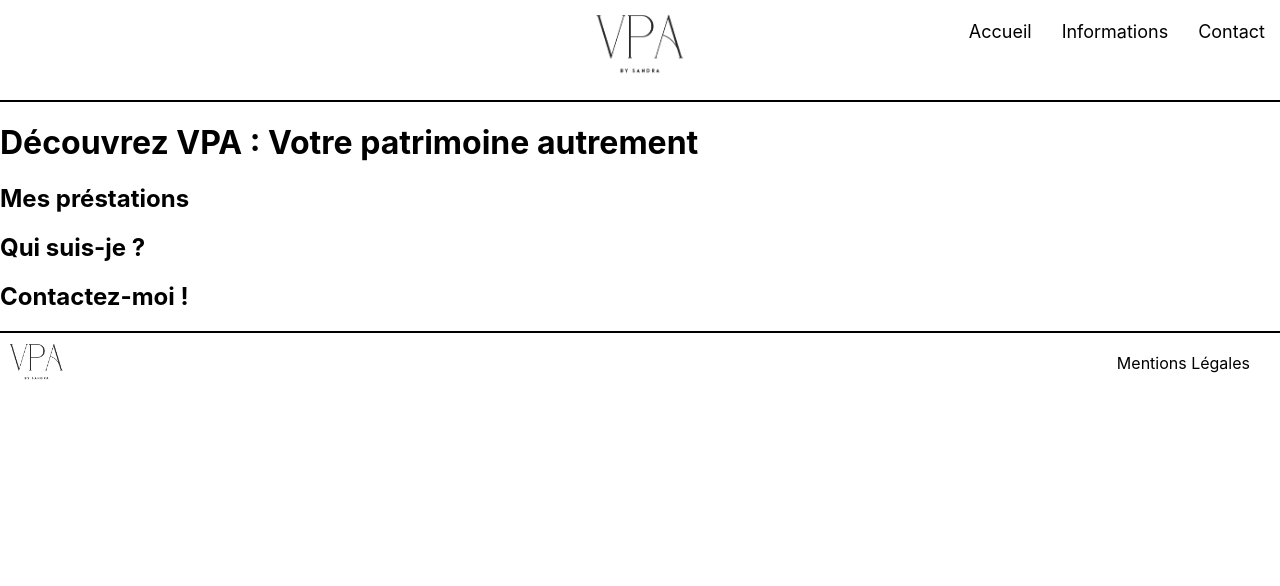
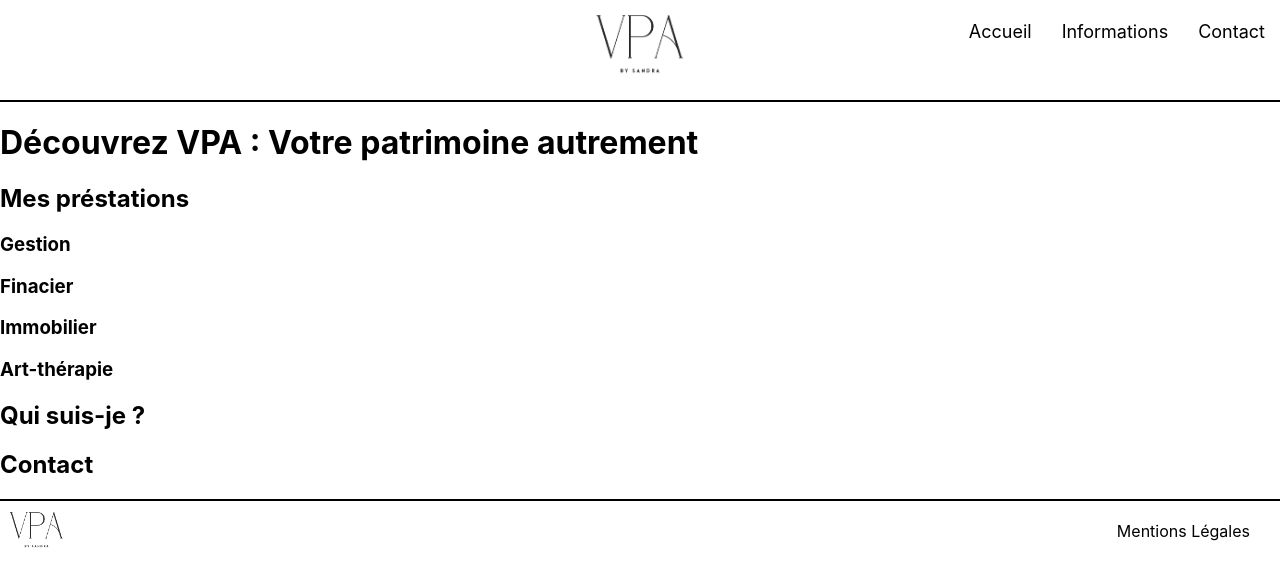
Before and after one commit to JeremyPromsy/SandraPro, a React (Create React App) app in the folder frontsandra/: page / in a window 1280 px wide. Shown: the top 586 px of the page. Built offline with nearby package versions, Linux system fonts and the light colour scheme.

Commit message:
Mise en place des pages

```diff
--- /dev/null
+++ b/frontsandra/src/pages/Art.jsx
@@ -0,0 +1,2 @@
+import React from "react";
+import "../styles/art.css"
--- /dev/null
+++ b/frontsandra/src/pages/Financier.jsx
@@ -0,0 +1,2 @@
+import React from "react";
+import "../styles/financier.css"
--- /dev/null
+++ b/frontsandra/src/pages/Gestion.jsx
@@ -0,0 +1,2 @@
+import React from "react";
+import "../styles/gestion.css"
--- a/frontsandra/src/pages/Home.jsx
+++ b/frontsandra/src/pages/Home.jsx
@@ -7,12 +7,24 @@ function Home () {
             <h1>Découvrez VPA : Votre patrimoine autrement</h1>
                 <div className="presentation">
                     <h2>Mes préstations</h2>
+                    <div className="gestion">
+                        <h3>Gestion</h3>
+                    </div>
+                    <div className="financier">
+                        <h3>Finacier</h3>
+                    </div>
+                    <div className="immobilier">
+                        <h3>Immobilier</h3>
+                    </div>
+                    <div className="art">
+                        <h3>Art-thérapie</h3>
+                    </div>
                 </div>
                 <div className="quiSuisJe">
                     <h2>Qui suis-je ?</h2>
                 </div>
                 <div className="contactHome">
-           <h2>Contactez-moi !</h2>
+                    <h2>Contact</h2>
                 </div>
         </div>
     )
--- /dev/null
+++ b/frontsandra/src/pages/Immobilier.jsx
@@ -0,0 +1,2 @@
+import React from "react";
+import "../styles/immobilier.css"
```
Also changed, not shown: frontsandra/src/styles/art.css (added), frontsandra/src/styles/financier.css (added), frontsandra/src/styles/gestion.css (added), frontsandra/src/styles/immobilier.css (added). Lines whose indentation alone changed are shown as unchanged.
